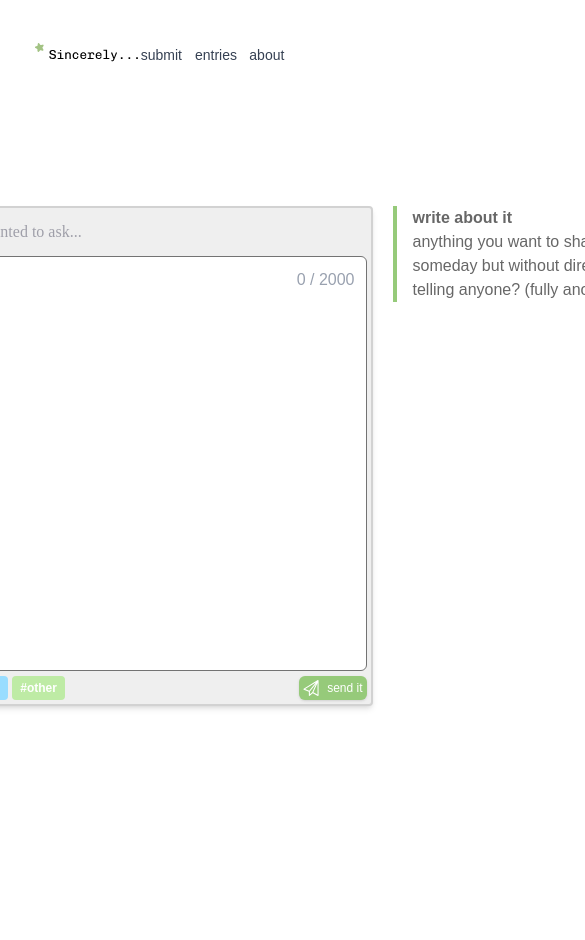
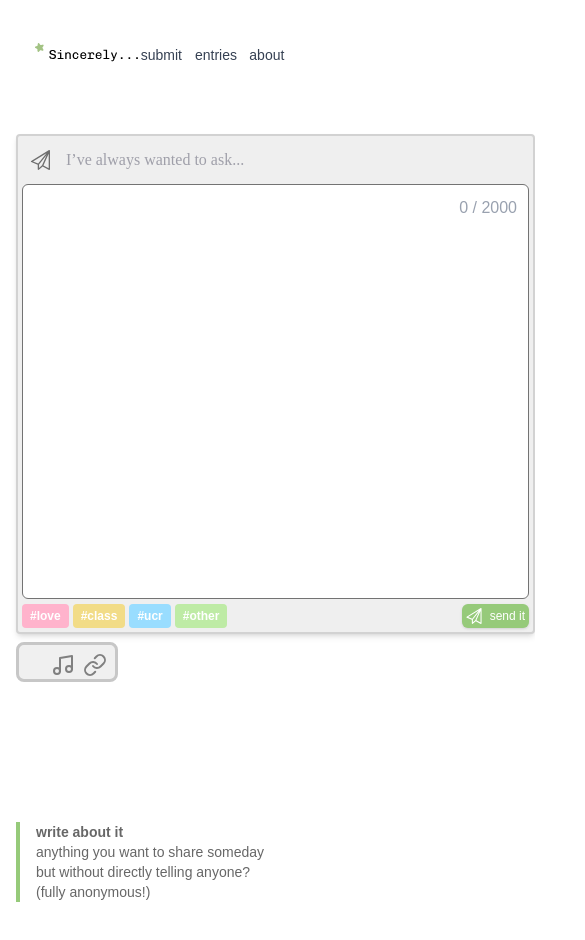
Before and after one commit to aviamb/sincerely, a Next.js app in the folder sincerely/: page / in a window 390 px wide. Shown: the top 940 px of the page, 585 px wide, since content can reach past the window. Built offline with nearby package versions, Linux system fonts and the light colour scheme; no server answers; the database is empty; some icons are missing; a web font is replaced by a local one.

Commit message:
fix responsiveness

```diff
--- a/sincerely/src/app/page.tsx
+++ b/sincerely/src/app/page.tsx
@@ -3,19 +3,17 @@ import Description from "./components/submit/Description";
 
 const Home = () => {
   return (
-    <div>
-      <nav className="flex items-center p-4">
-      </nav>
-      <div className="flex justify-center p-20 ml-30 h-screen">
-        <div>
+    <main className="min-h-screen flex items-center justify-center px-4 py-10">
+      <div className="flex flex-col md:flex-row items-start md:items-center gap-10 max-w-6xl w-full">
+        <div className="flex-1">
           <TextboxContainer />
         </div>
-        <div className="ml-5">
+
+        <div className="md:w-[300px] text-sm text-gray-700">
           <Description />
         </div>
       </div>
-
-    </div>
+    </main>
   );
 };
 
```
